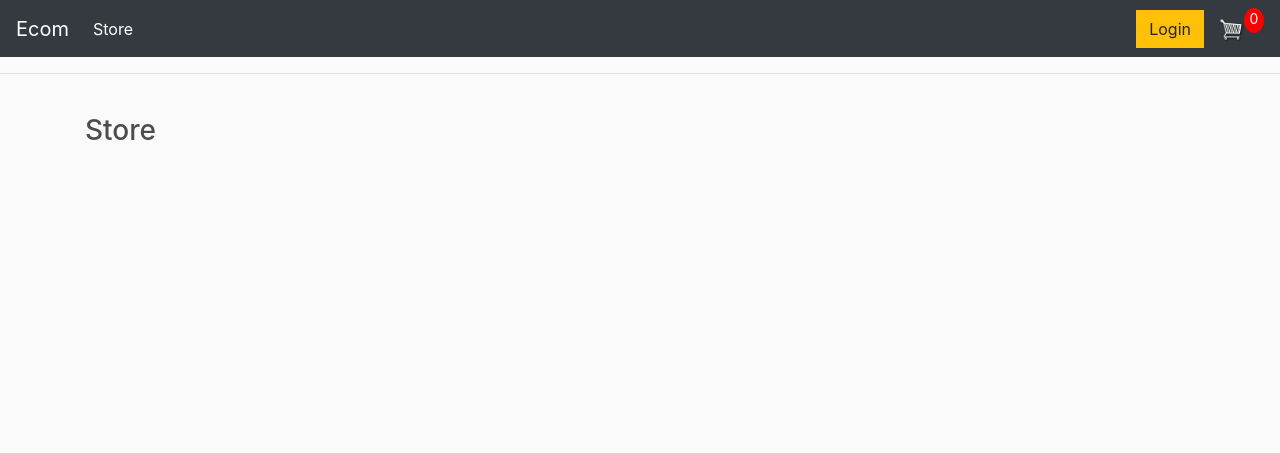
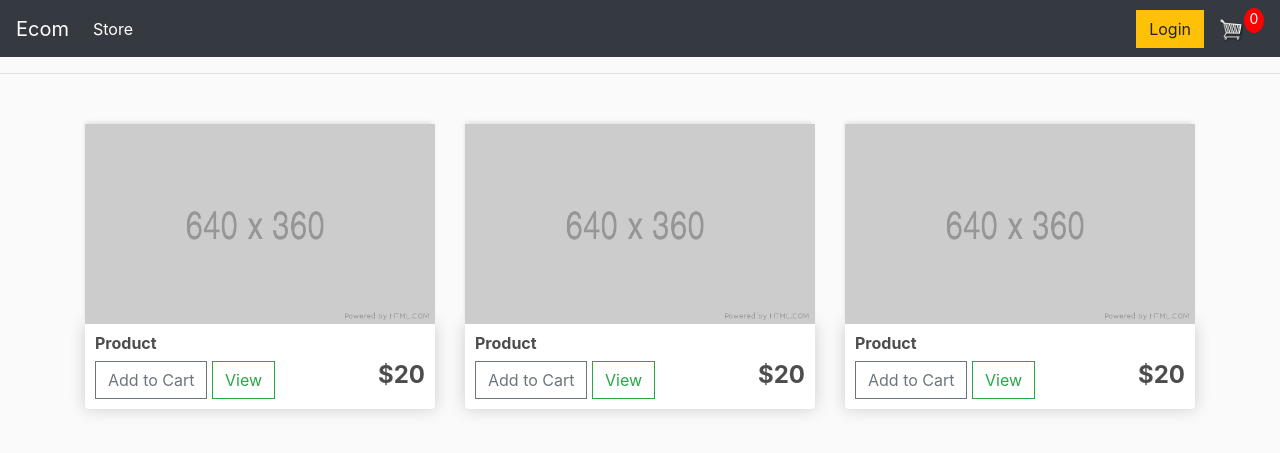
Before and after one commit to ajrvs/ecommerce, a Django app: page / in a window 1280 px wide. Shown: the top 453 px of the page. Run offline with Django 5.2, Linux system fonts and the light colour scheme; some libraries are stand-ins or nearby versions.

Commit message:
Updated store.html eith product information

```diff
--- a/static/css/main.css
+++ b/static/css/main.css
@@ -23,6 +23,10 @@ h1,h2,h3,h4,h5,h6{
 
 .product{
 	border-radius: 0 0 4px 4px;
+}
+
+.product h6{
+	font-weight: bold;
 }
 
 #cart-icon{
--- a/store/templates/store/store.html
+++ b/store/templates/store/store.html
@@ -2,5 +2,33 @@
 {% load static %}
 
 {% block content %}
-    <h3>Store</h3>
+    <div class="row">
+        <div class="col-lg-4">
+            <img class="thumbnail" src="{% static 'images/placeholder.png' %}">
+            <div class="box-element product">
+                <h6>Product</h6>
+                <button class="btn btn-outline-secondary add-btn">Add to Cart</button>
+                <a class="btn btn-outline-success" href="#">View</a>
+                <h4 style="display: inline-block; float: right"><strong>$20</strong></h4>
+            </div>
+        </div>
+        <div class="col-lg-4">
+            <img class="thumbnail" src="{% static 'images/placeholder.png' %}">
+            <div class="box-element product">
+                <h6>Product</h6>
+                <button class="btn btn-outline-secondary add-btn">Add to Cart</button>
+                <a class="btn btn-outline-success" href="#">View</a>
+                <h4 style="display: inline-block; float: right"><strong>$20</strong></h4>
+            </div>
+        </div>
+        <div class="col-lg-4">
+            <img class="thumbnail" src="{% static 'images/placeholder.png' %}">
+            <div class="box-element product">
+                <h6>Product</h6>
+                <button class="btn btn-outline-secondary add-btn">Add to Cart</button>
+                <a class="btn btn-outline-success" href="#">View</a>
+                <h4 style="display: inline-block; float: right"><strong>$20</strong></h4>
+            </div>
+        </div>
+    </div>
 {% endblock content %}
```
Also changed, not shown: README.md, static/images/placeholder.png (added).
